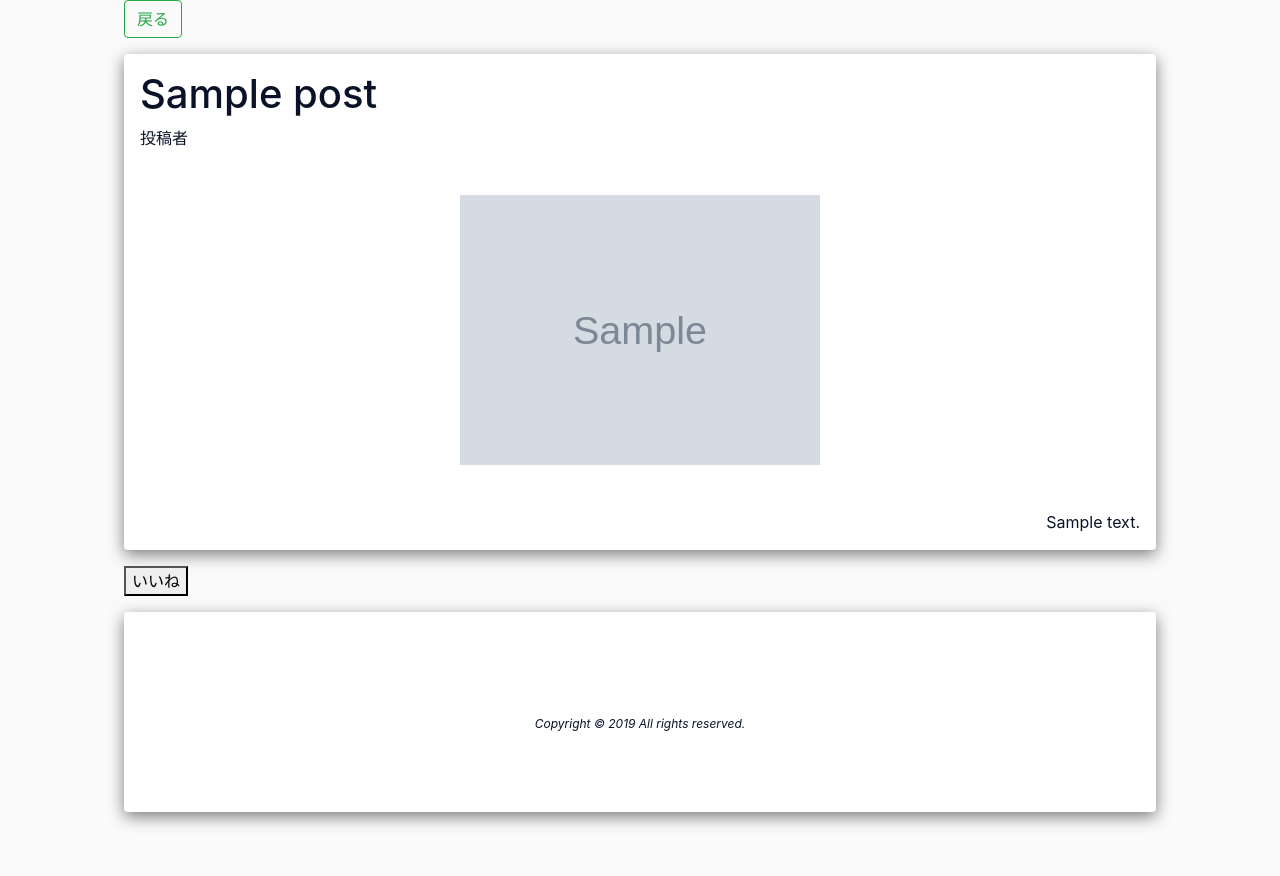
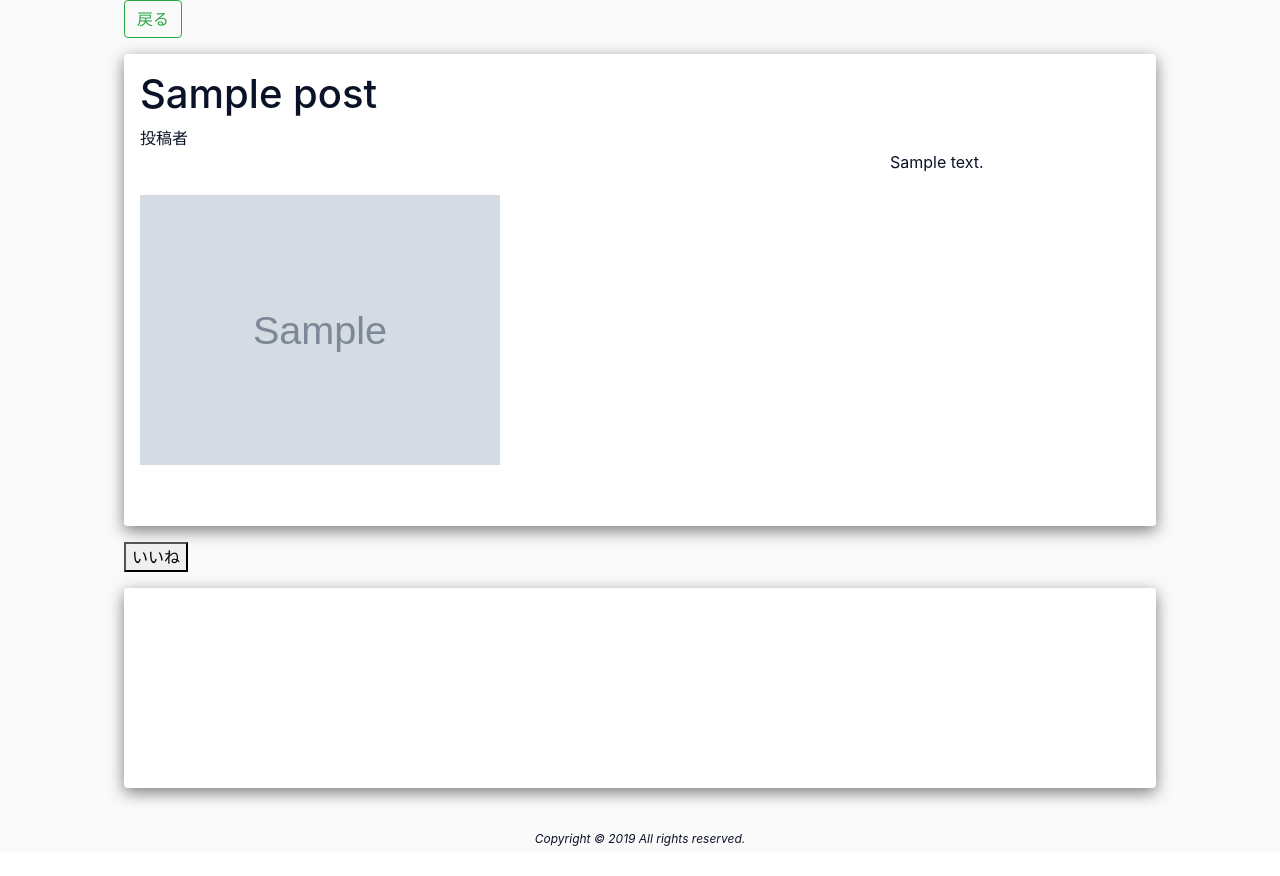
Before and after one commit to isomugi/mealy, a Django app: page /1/ in a window 1280 px wide. Shown: the part 63-939 px from the top of the page. After the commit the page ends 909 px from the top, so only its background shows below. Run offline with Django 3.2, Linux system fonts and the light colour scheme; tables that the repository leaves empty hold one stand-in row (values such as "Sample post"); grey boxes marked "Sample" are stand-in pictures; some libraries are stand-ins or nearby versions.

Commit message:
デザイン修正

```diff
--- a/project/static/project/css/main.css
+++ b/project/static/project/css/main.css
@@ -37,3 +37,15 @@ footer {
 	margin-bottom: 1rem !important;
 	margin-top: 1rem !important;
 }
+
+.left {
+	width: 25%;
+}
+
+.center {
+	width: 75%;
+}
+
+.right {
+	width: 25%;
+}
--- a/project/static/project/css/style.css
+++ b/project/static/project/css/style.css
@@ -1,5 +1,6 @@
 /* font-family */
 body {
+	position: relative;
 	font-family: -apple-system,BlinkMacSystemFont,"Segoe UI",Roboto,Helvetica,Arial,sans-serif;
 	color: #0a1227;
 }
--- a/project/templates/project/detail.html
+++ b/project/templates/project/detail.html
@@ -5,33 +5,30 @@
 
 
 <div class="shadow p-3 mb-5 bg-white rounded mn" id="main">
-	<div align="left">
+	<div class="left">
 		<h1 >{{ post.title }}</h1>
 		<div class="" >投稿者</div>
 	</div>
 
-  <div align="center">
-
-
+	<div class="flex">
+		<div class="center">
 			<img src="{{ post.photo.url }}" alt="[Image]" class="post-image" align="center">
 		</div>
 
- <div align="right">
-
+		<div class="right">
 			<div class="" >
 				{{ post.text }}
 			</div>
+		</div>
+	</div>
+</div>
 
- </diV>
-</div>
 <button type="button" name="button">いいね</button>
 
 <div class="shadow p-3 mb-5 bg-white rounded cm">
-
 	<div type="scroll" class="comment">
-
+		<!--  -->
 	</div>
-
 </div>
 
 <br><br>
```
Lines whose indentation alone changed are shown as unchanged.
